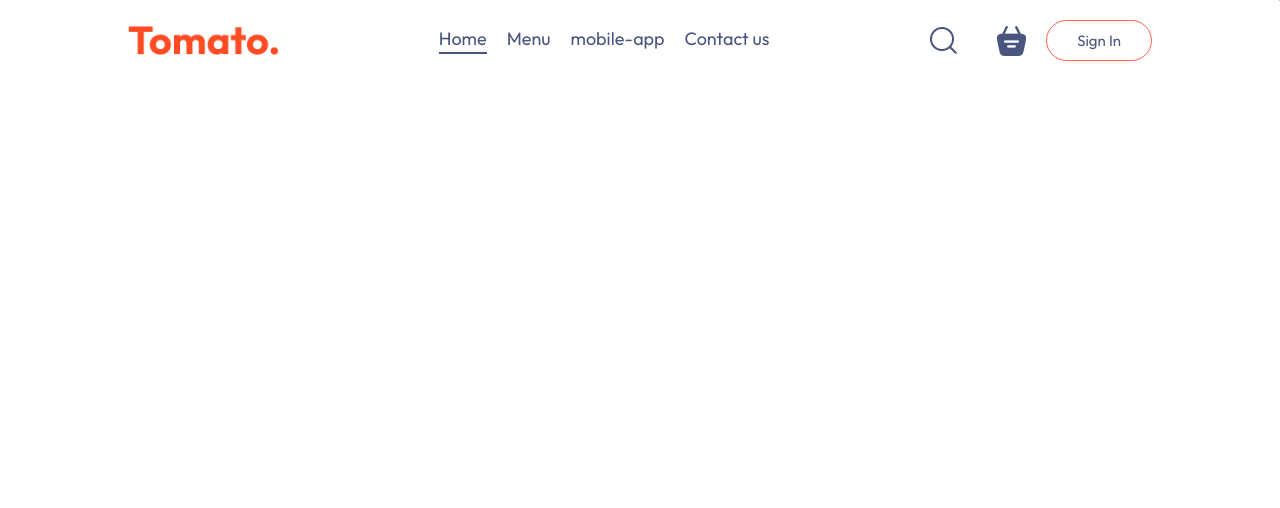
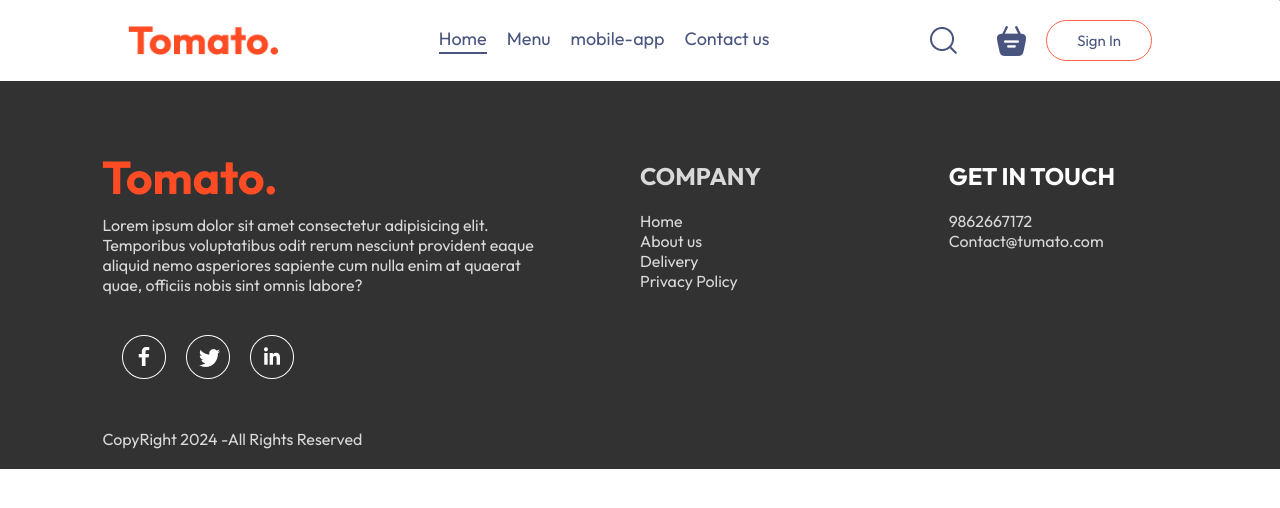
Before and after one commit to Advaithdp02/Food_Delivery_Website, a React (Vite) app in the folder Frontend/: page /placeorder in a window 1280 px wide. Shown: the top 508 px of the page. Built offline with nearby package versions, Linux system fonts and the light colour scheme.

Commit message:
Footer setup

```diff
--- a/Frontend/src/App.jsx
+++ b/Frontend/src/App.jsx
@@ -6,9 +6,10 @@ import { Route, Routes } from 'react-router-dom'
 import Home from './pages/home/home';
 import Cart from './pages/cart/cart';
 import Placeorder from './pages/placeorder/placeorder';
+import Footer from './components/Footer/Footer';
 const App = () => {
   return (
-    <div className='app'>
+    <> <div className='app'>
       <Navbar/>
       <Routes>
         <Route path='/' element={<Home/>}/>
@@ -20,6 +21,9 @@ const App = () => {
 
 
     </div>
+    <Footer/>
+    </>
+
   )
 }
 
--- /dev/null
+++ b/Frontend/src/components/Footer/Footer.css
@@ -0,0 +1,41 @@
+.footer{
+    color: #d9d9d9;
+    background-color: #323232;
+    padding: 20px 8vw;
+    display: flex;
+    flex-direction: column;
+    padding-top:80px ;
+    gap: 20px;
+}
+.footer-content
+{
+    width: 100%;
+    display: grid;
+    grid-template-columns: 2fr 1fr 1fr;
+    gap: 80px;
+}
+.footer-content-right, .footer-content-left ,.footer-content-center{
+
+    display: flex;
+    flex-direction: column;
+    align-items: start;
+    gap: 20px;
+}
+.footer-content-right li, .footer-content-left li ,.footer-content-center li{
+
+    list-style: none;
+}
+.footer-content-right
+h2, .footer-content-left h2{
+
+    color: white;
+
+}
+.footer-social-icons{
+    padding: 20px;
+    display: flex;
+    flex-direction: row;
+    gap: 20px;
+    margin-bottom: 10px;
+    margin-right: 15px;
+}
--- /dev/null
+++ b/Frontend/src/components/Footer/Footer.jsx
@@ -0,0 +1,45 @@
+import React from 'react'
+import './Footer.css'
+import {assets} from '../../assets/assets'
+const Footer = () => {
+  return (
+    <div className='footer' id='footer'>
+        <div className="footer-content">
+            <div className="footer-content-left">
+                <img src={assets.logo} alt="" />
+                <p>Lorem ipsum dolor sit amet consectetur adipisicing elit. Temporibus voluptatibus odit rerum nesciunt provident eaque aliquid nemo asperiores sapiente cum nulla enim at quaerat quae, officiis nobis sint omnis labore?</p>
+                <div className="footer-social-icons">
+                    <img src={assets.facebook_icon} alt="" srcset="" />
+                    <img src={assets.twitter_icon} alt="" srcset="" />
+                    <img src={assets.linkedin_icon} alt="" srcset="" />
+                </div>
+            </div>
+
+            <div className="footer-content-center">
+                <h2>COMPANY</h2>
+                <ul>
+                    <li>Home</li>
+                    <li>About us</li>
+                    <li>Delivery</li>
+                    <li>Privacy Policy</li>
+                </ul>
+
+            </div>
+            <div className="footer-content-right">
+                <h2>GET IN TOUCH</h2>
+                <ul><li>9862667172</li>
+                <li>Contact@tumato.com</li></ul>
+
+            </div>
+
+
+        </div>
+        <p className="footer-copyright">
+            CopyRight 2024 -All Rights Reserved
+        </p>
+
+    </div>
+  )
+}
+
+export default Footer
```
